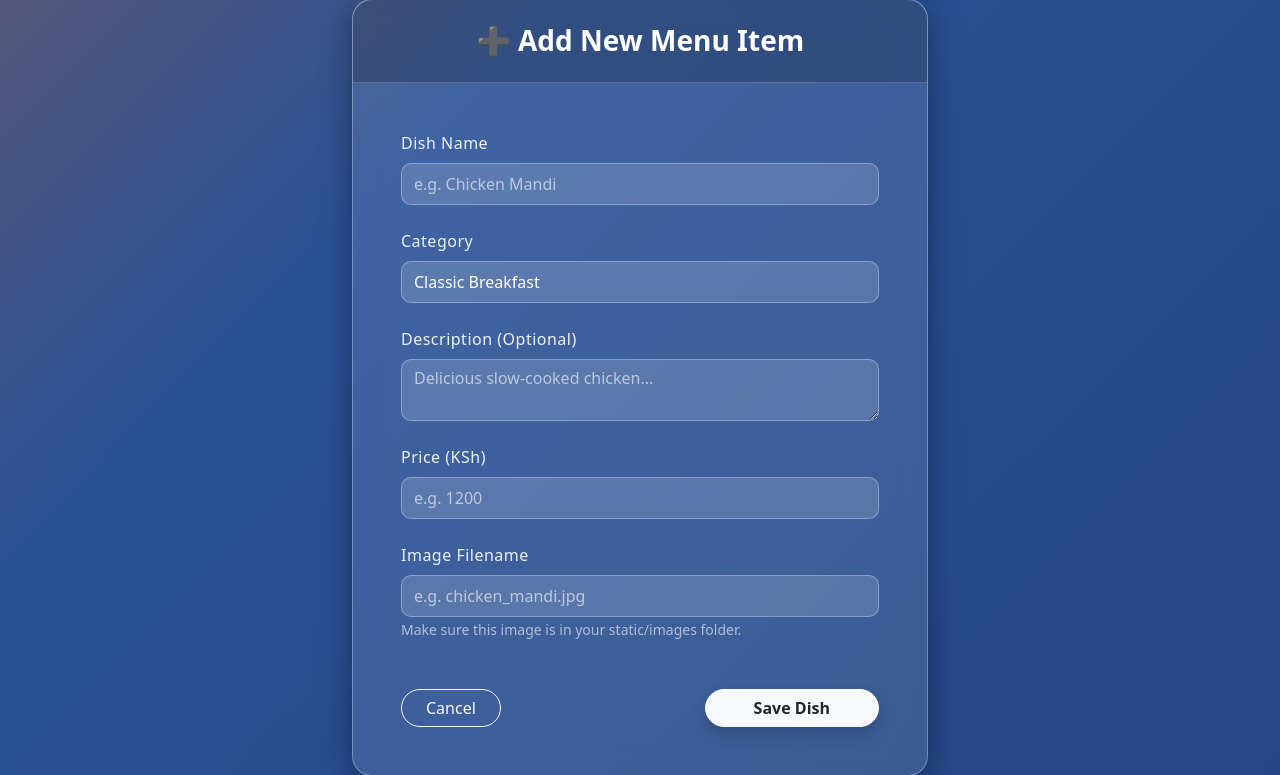
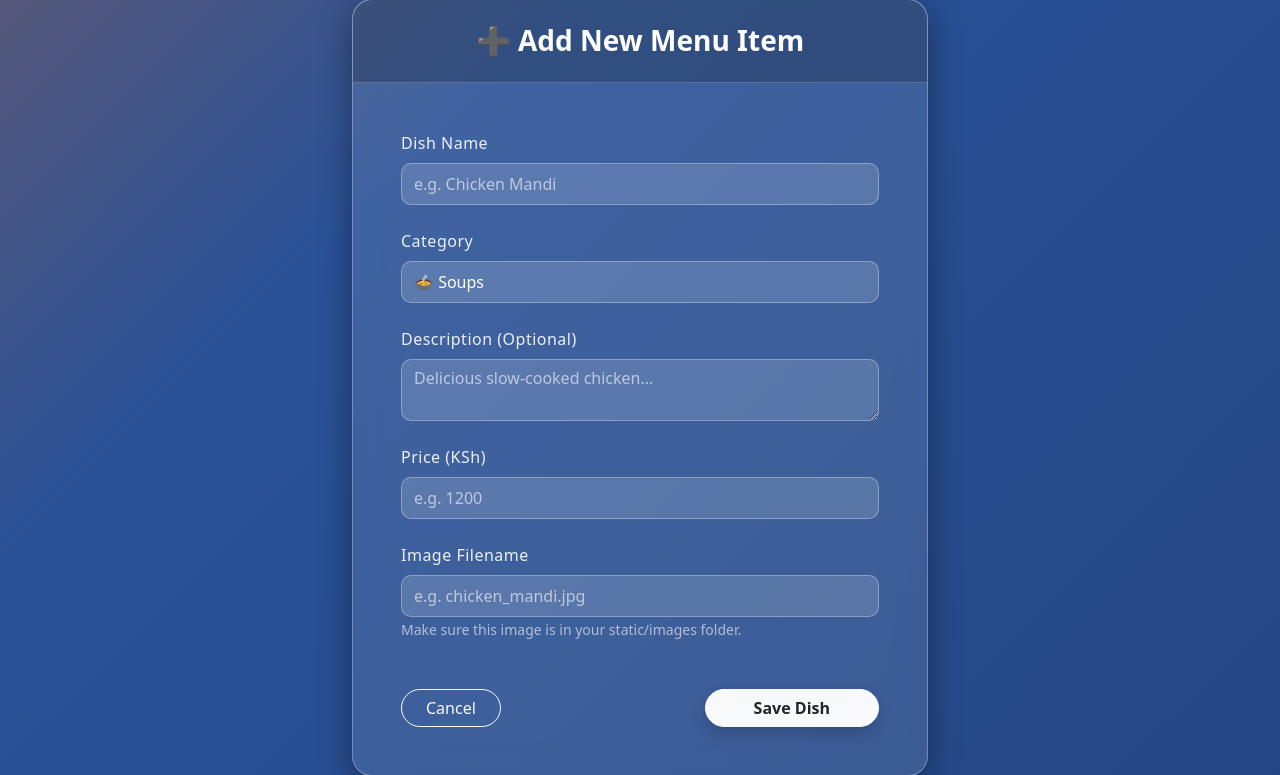
Before and after one commit to Michael-code-dot/Magic-Mandi-Menu, a Flask app: page /add_menu in a window 1280 px wide. Shown: the part 49-824 px from the top of the page. Run offline with Flask 3, Linux system fonts and the light colour scheme.

Commit message:
Added exact customer menu categories to add_menu dropdown

```diff
--- a/templates/add_menu.html
+++ b/templates/add_menu.html
@@ -3,7 +3,7 @@
 <head>
     <meta charset="UTF-8">
     <meta name="viewport" content="width=device-width, initial-scale=1.0">
-    <title>Add New Dish</title>
+    <title>Add New Dish - Magic Mandi & Grill</title>
     <link href="https://cdn.jsdelivr.net/npm/bootstrap@5.3.0/dist/css/bootstrap.min.css" rel="stylesheet">
     <style>
         body {
@@ -28,8 +28,6 @@
             border-bottom: 1px solid rgba(255, 255, 255, 0.2);
             border-radius: 20px 20px 0 0;
         }
-
-        /* Glass Input Fields */
         .glass-input {
             background: rgba(255, 255, 255, 0.15) !important;
             border: 1px solid rgba(255, 255, 255, 0.3) !important;
@@ -43,9 +41,8 @@
         }
         .glass-input::placeholder { color: rgba(255,255,255,0.6) !important; }
 
-        /* Fix for Dropdown Text */
         select.glass-input option {
-            background: #2a5298; /* Solid color for options so they are readable */
+            background: #2a5298;
             color: white;
         }
 
@@ -70,13 +67,22 @@
                 <div class="mb-4">
                     <label class="form-label">Category</label>
                     <select class="form-select glass-input py-2" name="category" required>
-                        <option value="Classic Breakfast">Classic Breakfast</option>
-                        <option value="Mandi Specials">Mandi Specials</option>
-                        <option value="Grill & BBQ">Grill & BBQ</option>
-                        <option value="Appetizers">Appetizers</option>
-                        <option value="Hot Beverages">Hot Beverages</option>
-                        <option value="Cold Drinks">Cold Drinks</option>
-                        <option value="Desserts">Desserts</option>
+                        <option value="Soups">🍲 Soups</option>
+                        <option value="Breakfast">🍳 Breakfast</option>
+                        <option value="Salads">🥗 Salads</option>
+                        <option value="Mandi">🍛 Mandi</option>
+                        <option value="Pasta">🍝 Pasta</option>
+                        <option value="Grill">🔥 Grill</option>
+                        <option value="Curries">🍛 Curries</option>
+                        <option value="Pizza">🍕 Pizza</option>
+                        <option value="Burgers">🍔 Burgers</option>
+                        <option value="Hot Drinks">☕ Hot Drinks</option>
+                        <option value="Milkshakes">🥤 Milkshakes</option>
+                        <option value="Smoothies">🍹 Smoothies</option>
+                        <option value="Fresh Juices">🧃 Fresh Juices</option>
+                        <option value="Lemonades">🍋 Lemonades</option>
+                        <option value="Mojitos">🍸 Mojitos</option>
+                        <option value="Kids">🧒 Kids</option>
                     </select>
                 </div>
 
```
